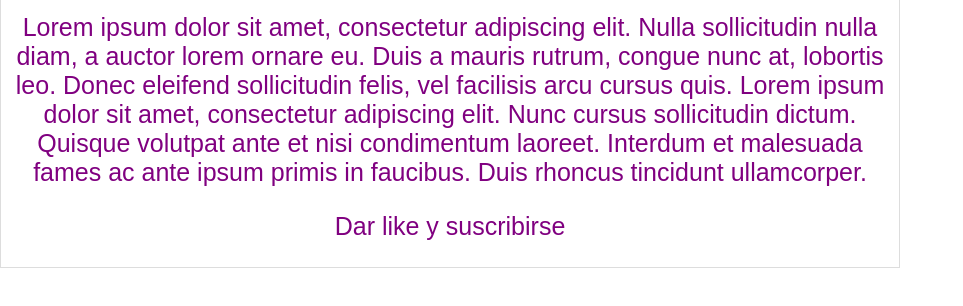
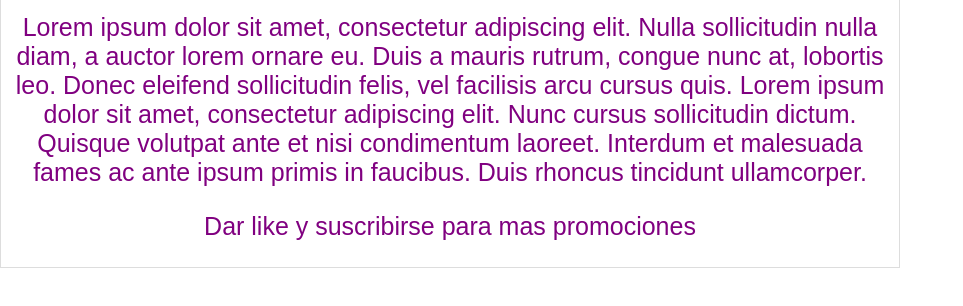
Before and after one commit to Alejxa/ProyectoGit02, a plain HTML site: page index.html in a window 1280 px wide. Shown: the part 206-512 px from the top of the page, without its empty margins (0-963 px from the left). Drawn offline with Linux system fonts and the light colour scheme.

Commit message:
Actualizacion para mas promociones

```diff
--- a/index.html
+++ b/index.html
@@ -14,7 +14,7 @@
     <h1>ProyectoGit02</h1>
     <p>Lorem ipsum dolor sit amet, consectetur adipiscing elit. Nulla sollicitudin nulla diam, a auctor lorem ornare eu. Duis a mauris rutrum, congue nunc at, lobortis leo. Donec eleifend sollicitudin felis, vel facilisis arcu cursus quis. Lorem ipsum dolor sit amet, consectetur adipiscing elit. Nunc cursus sollicitudin dictum. Quisque volutpat ante et nisi condimentum laoreet. Interdum et malesuada fames ac ante ipsum primis in faucibus. Duis rhoncus tincidunt ullamcorper.</p>
     <p>
-        Dar like y suscribirse
+        Dar like y suscribirse para mas promociones
     </p>
     </div>
 </body>
```
